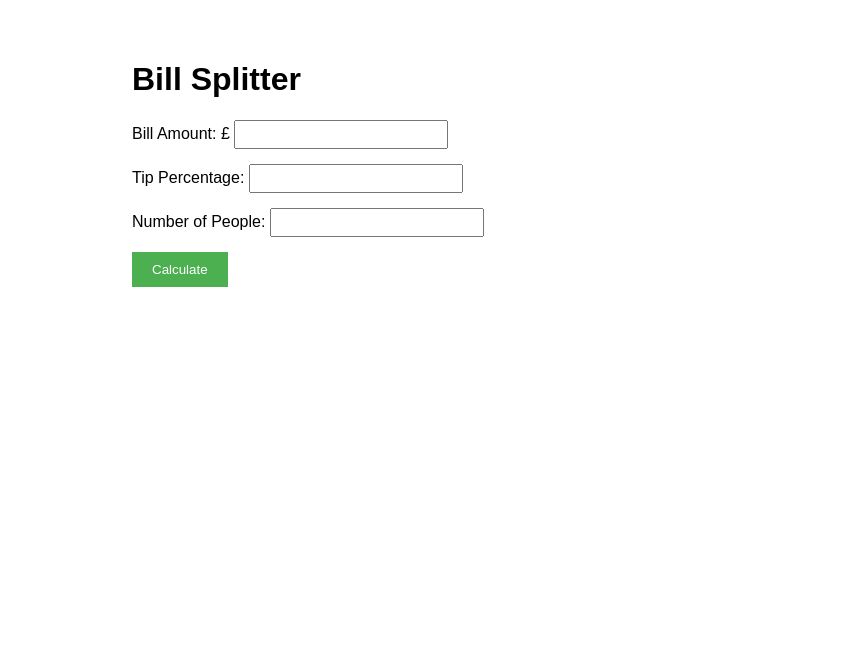
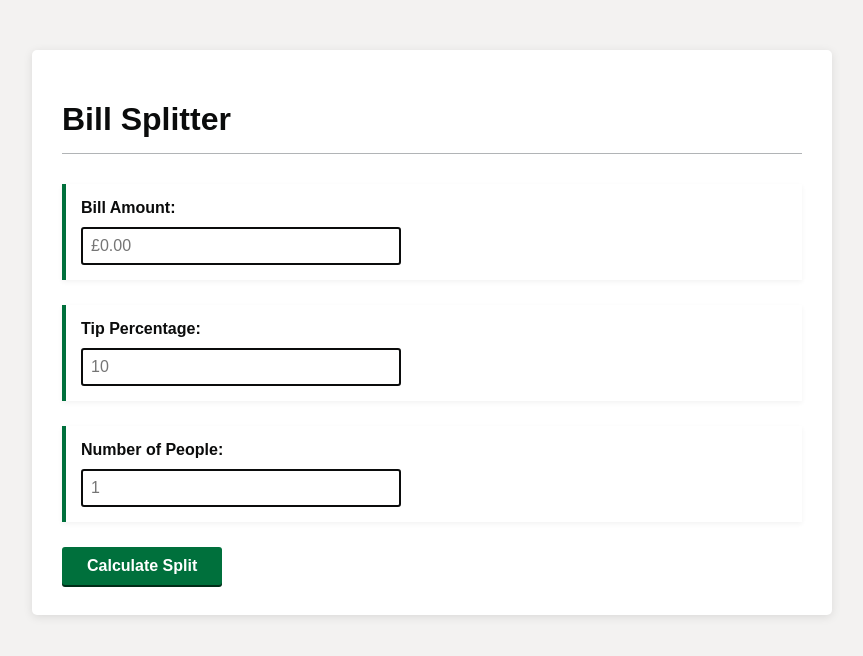
Before and after one commit to Chindi-M/Bill-Splitter, a plain HTML site: page index.html in a window 1280 px wide. Shown: the whole page, without its empty margins (208-1071 px from the left). Drawn offline with Linux system fonts and the light colour scheme.

Commit message:
Updated page styling

```diff
--- a/index.html
+++ b/index.html
@@ -7,47 +7,121 @@
     <title>Bill Splitter</title>
     <style>
         body {
-            font-family: Arial, sans-serif;
-            max-width: 600px;
-            margin: 20px auto;
+            font-family: 'GDS Transport', Arial, sans-serif;
+            max-width: 800px;
+            margin: 30px auto;
             padding: 20px;
+            background-color: #f3f2f1;
+        }
+
+        .container {
+            background: white;
+            padding: 30px;
+            border-radius: 5px;
+            box-shadow: 0 2px 10px rgba(0, 0, 0, 0.1);
+        }
+
+        h1 {
+            color: #0b0c0c;
+            border-bottom: 1px solid #b1b4b6;
+            padding-bottom: 15px;
+            margin-bottom: 30px;
         }
 
         .input-group {
-            margin-bottom: 15px;
+            margin-bottom: 25px;
+            background: white;
+            padding: 15px;
+            border-left: 4px solid #00703C;
+            box-shadow: 0 2px 5px rgba(0, 0, 0, 0.05);
+        }
+
+        label {
+            display: block;
+            color: #0b0c0c;
+            font-weight: bold;
+            margin-bottom: 10px;
         }
 
         input {
-            padding: 5px;
-            width: 200px;
+            padding: 8px;
+            width: 100%;
+            max-width: 300px;
+            border: 2px solid #0b0c0c;
+            border-radius: 3px;
+            font-size: 16px;
+        }
+
+        input:focus {
+            outline: 3px solid #ffdd00;
+            outline-offset: 0;
+            box-shadow: inset 0 0 0 2px;
         }
 
         button {
-            padding: 10px 20px;
-            background-color: #4CAF50;
+            padding: 10px 25px;
+            background-color: #00703C;
             color: white;
             border: none;
+            border-radius: 3px;
             cursor: pointer;
+            font-size: 16px;
+            font-weight: bold;
+            box-shadow: 0 2px 0 #002d18;
+            transition: background-color 0.2s;
+        }
+
+        button:hover {
+            background-color: #005a30;
+        }
+
+        button:active {
+            transform: translateY(2px);
+            box-shadow: none;
+        }
+
+        #result {
+            margin-top: 30px;
+            padding: 20px;
+            background-color: #f8f8f8;
+            border-left: 4px solid #00703C;
+            display: none;
+        }
+
+        .summary-item {
+            margin: 10px 0;
+            padding: 10px;
+            background: white;
+            border-radius: 3px;
+            box-shadow: 0 1px 3px rgba(0, 0, 0, 0.1);
+        }
+
+        .final-amount {
+            color: #00703C;
+            font-weight: bold;
+            font-size: 1.2em;
         }
     </style>
 </head>
 
 <body>
+    <div class="container">
         <h1>Bill Splitter</h1>
         <div class="input-group">
-        <label>Bill Amount: £</label>
-        <input type="number" id="bill" step="0.01">
+            <label for="bill">Bill Amount:</label>
+            <input type="number" id="bill" step="0.01" placeholder="£0.00">
         </div>
         <div class="input-group">
-        <label>Tip Percentage: </label>
-        <input type="number" id="tip" step="1">
+            <label for="tip">Tip Percentage:</label>
+            <input type="number" id="tip" step="1" placeholder="10">
         </div>
         <div class="input-group">
-        <label>Number of People: </label>
-        <input type="number" id="people" step="1">
+            <label for="people">Number of People:</label>
+            <input type="number" id="people" step="1" placeholder="1">
         </div>
-    <button onclick="calculateSplit()">Calculate</button>
+        <button onclick="calculateSplit()">Calculate Split</button>
         <div id="result"></div>
+    </div>
 
     <script>
         function calculateSplit() {
@@ -55,7 +129,7 @@
             const tipPercent = parseFloat(document.getElementById('tip').value);
             const people = parseInt(document.getElementById('people').value);
 
-            if (bill <= 0 || people <= 0) {
+            if (isNaN(bill) || isNaN(tipPercent) || isNaN(people) || bill <= 0 || people <= 0) {
                 alert('Please enter valid positive numbers');
                 return;
             }
@@ -64,12 +138,14 @@
             const total = bill + tip;
             const perPerson = total / people;
 
-            document.getElementById('result').innerHTML = `
-                <h3>Bill Summary:</h3>
-                <p>Original bill: £${bill.toFixed(2)}</p>
-                <p>Tip amount: £${tip.toFixed(2)} (${tipPercent}%)</p>
-                <p>Total bill: £${total.toFixed(2)}</p>
-                <p>Each person pays: £${perPerson.toFixed(2)}</p>
+            const result = document.getElementById('result');
+            result.style.display = 'block';
+            result.innerHTML = `
+                <h3>Bill Summary</h3>
+                <div class="summary-item">Original bill: £${bill.toFixed(2)}</div>
+                <div class="summary-item">Tip amount: £${tip.toFixed(2)} (${tipPercent}%)</div>
+                <div class="summary-item">Total bill: £${total.toFixed(2)}</div>
+                <div class="summary-item final-amount">Each person pays: £${perPerson.toFixed(2)}</div>
             `;
         }
     </script>
```
Lines whose indentation alone changed are shown as unchanged.
